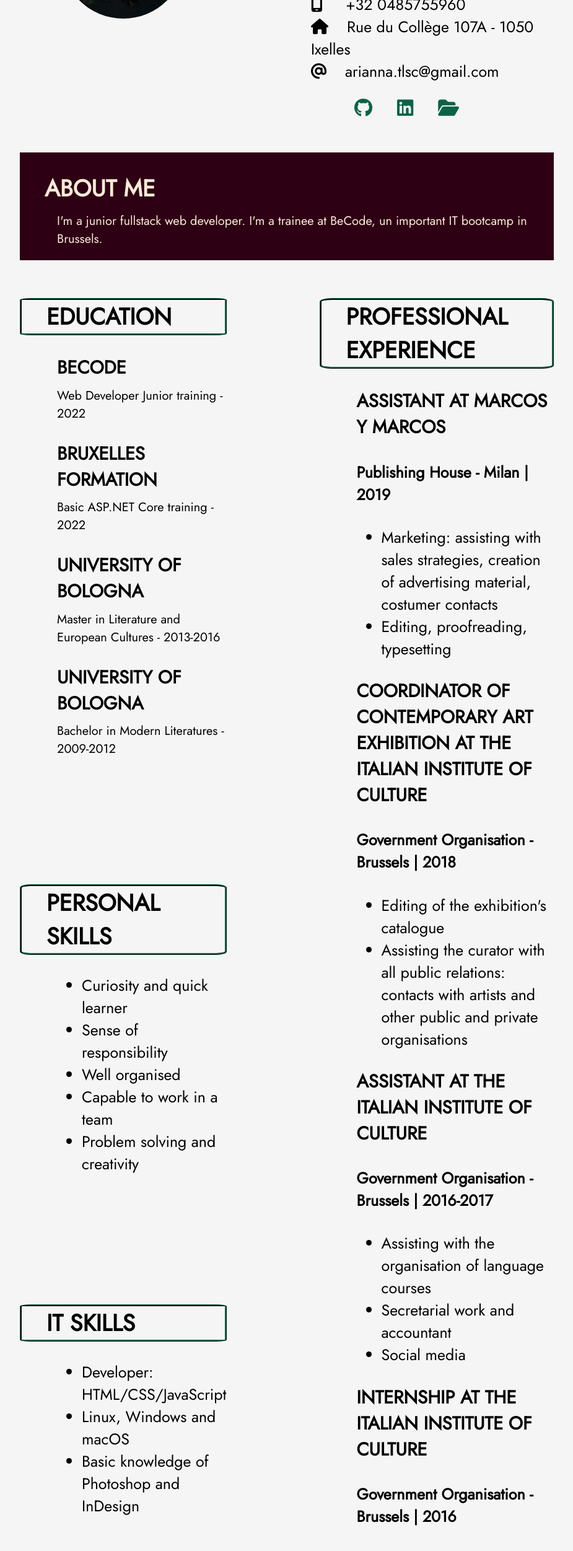
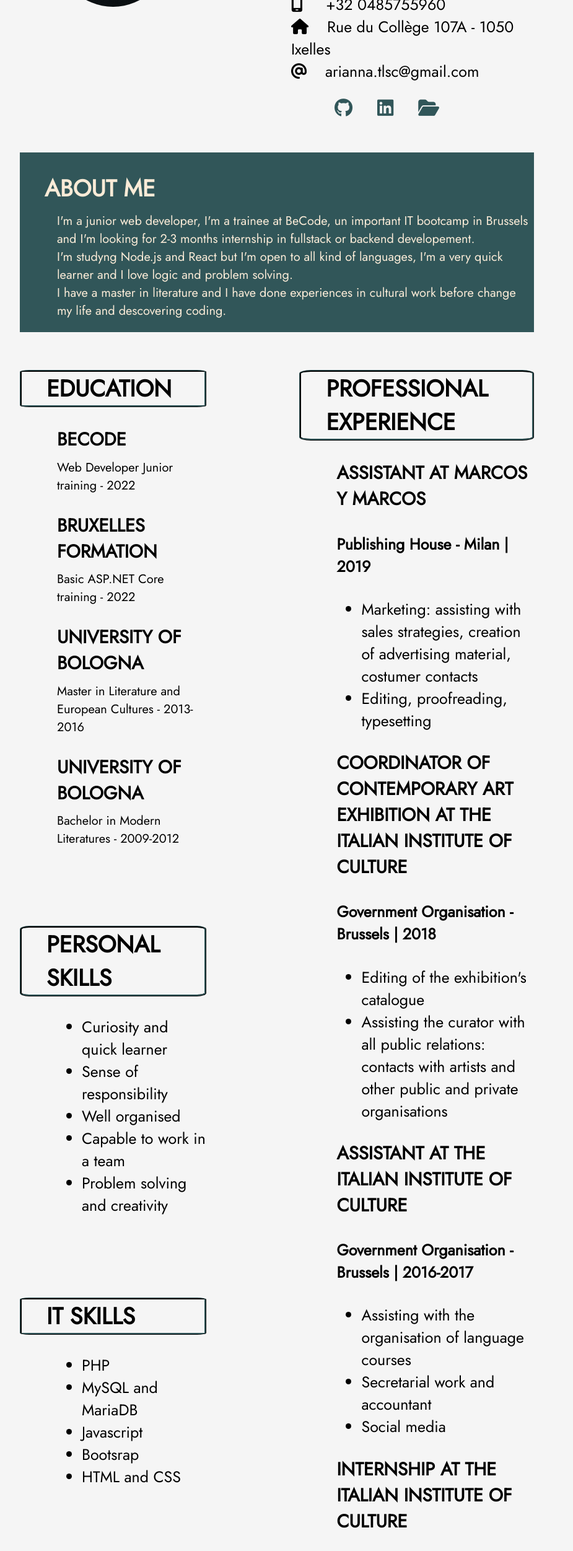
Before and after one commit to AriannaTelesca/My-CV, a plain HTML site: page index.html in a window 1280 px wide. Shown: the part 220-2723 px from the top of the page at 62% size, without its empty margins (118-1043 px from the left). Drawn offline with Linux system fonts and the light colour scheme.

Commit message:
update aboutme

```diff
--- a/index.html
+++ b/index.html
@@ -22,8 +22,8 @@
           <li id="mail"><i class="fa-solid fa-at"></i>&nbsp;&nbsp;&nbsp;&nbsp;arianna.tlsc@gmail.com</li>
         </ul>
         <div class="icons">
-         <a href=""><i class="fa-brands fa-github"></i></a>
-         <a href=""><i class="fa-brands fa-linkedin"></i></a>
+         <a href="https://github.com/AriannaTelesca"><i class="fa-brands fa-github"></i></a>
+         <a href="https://www.linkedin.com/in/arianna-telesca-700096193/"><i class="fa-brands fa-linkedin"></i></a>
          <a href=""><i class="fa-solid fa-folder-open"></i></a>
         </div>
       </div>
@@ -84,12 +84,12 @@
             secretarial work
           </li>
         </ul>
-        <h3>ASSISTANT AT PIOLA.LIBRI</h3>
+        <!-- <h3>ASSISTANT AT PIOLA.LIBRI</h3>
         <h4>Bookshop - Brussels | 2014</h4>
         <ul>
           <li>Bookseller</li>
           <li>Events organisation and social media</li>
-        </ul>
+        </ul> -->
       </div>
       <div class="grid-item5">
         <h2>PERSONAL SKILLS</h2>
@@ -104,9 +104,11 @@
       <div class="grid-item6">
         <h2>IT SKILLS</h2>
         <ul>
-          <li>Developer: HTML/CSS/JavaScript</li>
-          <li>Linux, Windows and macOS</li>
-          <li>Basic knowledge of Photoshop and InDesign</li>
+          <li>PHP</li>
+          <li>MySQL and MariaDB</li>
+          <li>Javascript</li>
+          <li>Bootsrap</li>
+          <li>HTML and CSS</li>
         </ul>
       </div>
       <div class="grid-item7"><h2>LANGUAGES</h2>
@@ -124,7 +126,9 @@
     </ul></div>
     <div class="grid-item9">
     <h2>ABOUT ME</h2>
-      <p>I'm a junior fullstack web developer. I'm a trainee at BeCode, un important IT bootcamp in Brussels.</p>
+      <p>I'm a junior web developer, I'm a trainee at BeCode, un important IT bootcamp in Brussels and I'm looking for 2-3 months internship in fullstack or backend developement.</br>
+        I'm studyng Node.js and React but I'm open to all kind of languages, I'm a very quick learner and I love logic and problem solving.</br>
+        I have a master in literature and I have done experiences in cultural work before change my life and descovering coding.</p>
     </div>
     </div>
   </body>
--- a/styles.css
+++ b/styles.css
@@ -29,7 +29,7 @@ row-gap: 30px;
 }
 a{
     padding: 20px;
-    color: #0A6347;
+    color: #315659;
 }
 a:hover{
     color: #2E0014;
@@ -72,7 +72,7 @@ a:hover{
 .grid-item9 {
     grid-column: 1/span2;
     grid-row: 2;
-    background-color: #2E0014;
+    background-color: #315659;
     color: antiquewhite;
     margin-right: 150px;
 }
@@ -84,7 +84,7 @@ img {
     margin-right: auto;
 }
 h2{
-    border-color: #0A6347;
+    border-color: #315659;
     border-style: ridge;
     padding-left: 40px;
     border-radius: 5%;
```
